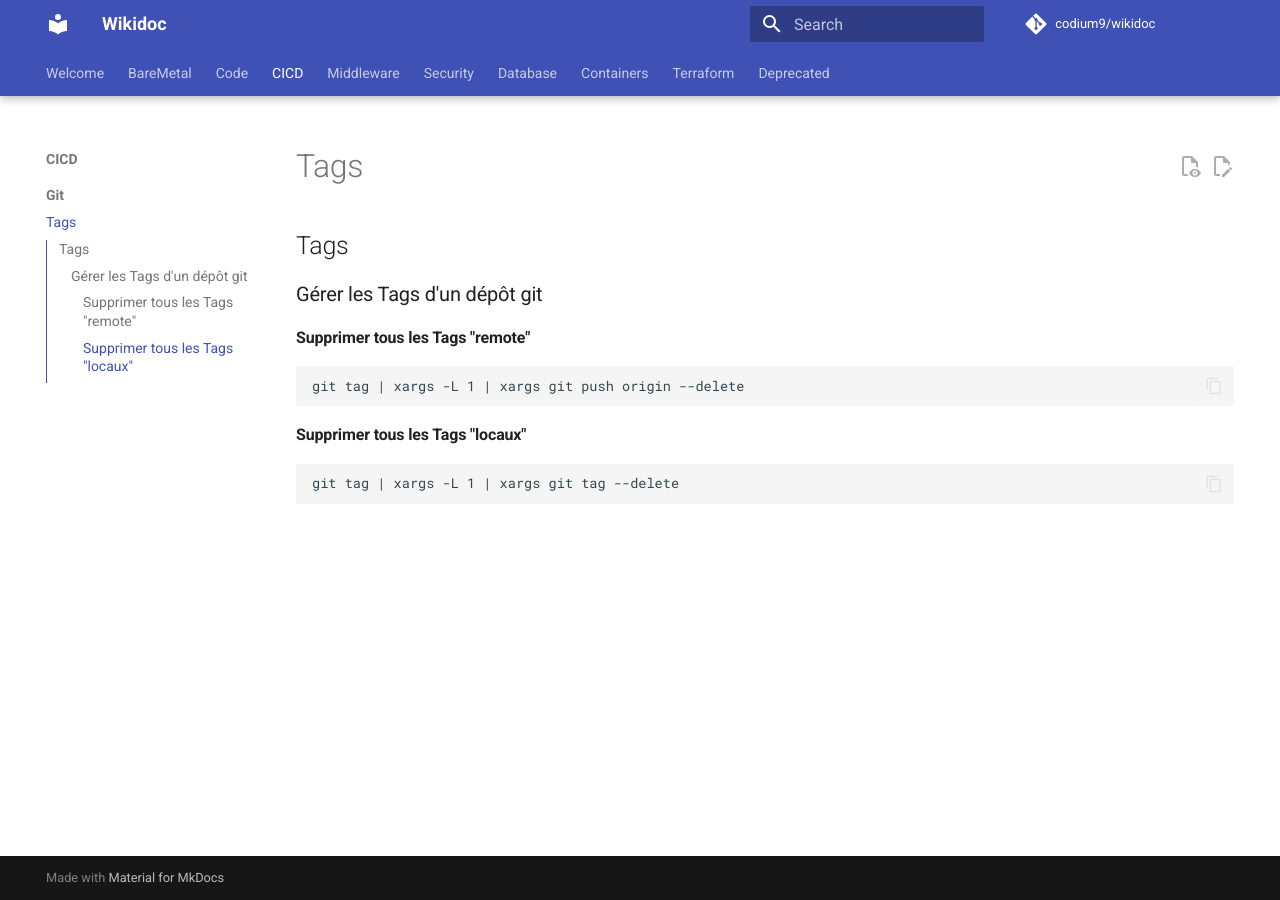
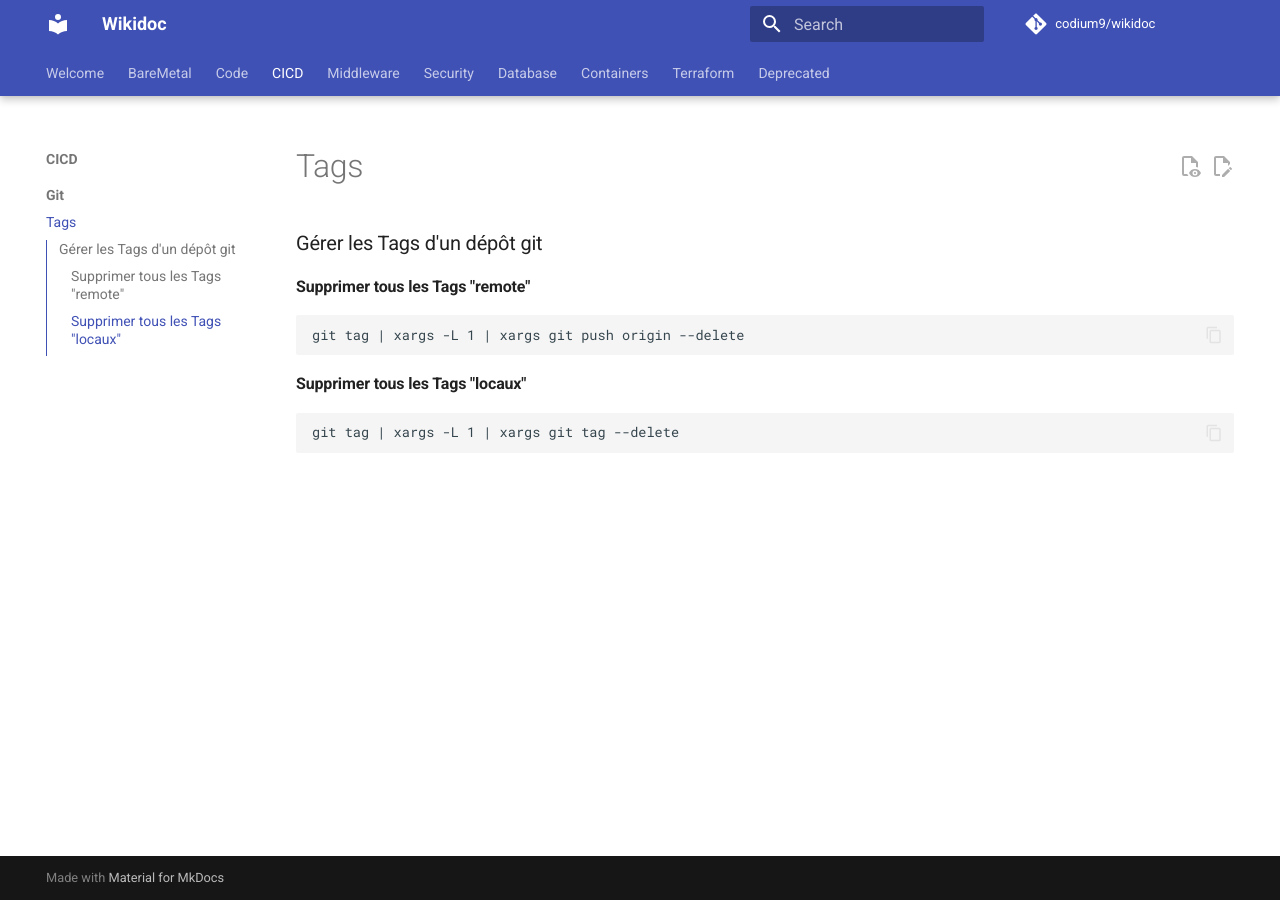
Before and after one commit to codium9/wikidoc, an MkDocs documentation site: the page built from docs/Git/Tags.md, in a window 1280 px wide. Built offline with MkDocs 1.6.1 and Material for MkDocs 9.7.7, drawn with Linux system fonts in a browser that asks for light colours; comment, search, counter and statistics services are not loaded.

Commit message:
✅ push

```diff
--- a/docs/Git/Tags.md
+++ b/docs/Git/Tags.md
@@ -1,5 +1,3 @@
-## Tags
-
 ### Gérer les Tags d'un dépôt git
 #### Supprimer tous les Tags "remote"
 
```
